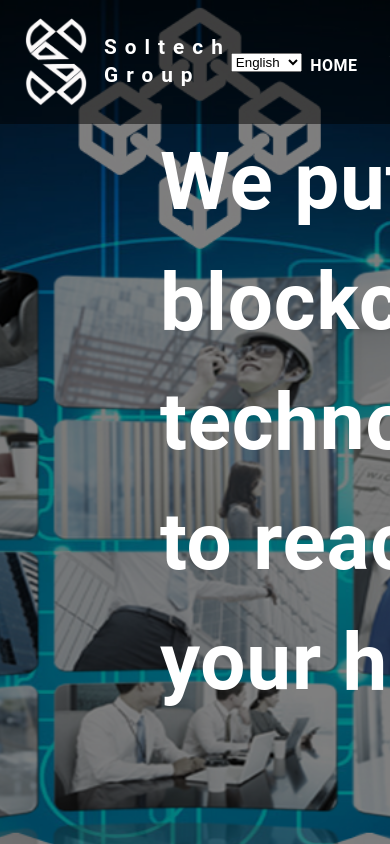
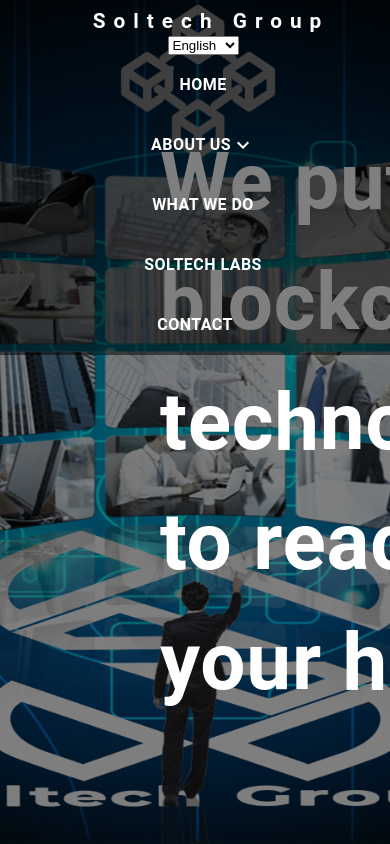
Before and after one commit to Manuelp1345/Soltech-group-v2, a React (Create React App) app: page / in a window 390 px wide. Shown: the top 844 px of the page. Built offline with nearby package versions, Linux system fonts and the light colour scheme.

Commit message:
semi responsive

```diff
--- a/src/components/ContainerCustom.tsx
+++ b/src/components/ContainerCustom.tsx
@@ -26,8 +26,8 @@ const ContainerCustom = ({ children, bg }) => {
   return (
     <Box
       sx={{
-        width: "100wh",
-        height: "calc(100vh + 30rem)",
+        width: { xs: "100%", md: "100wh" },
+        height: { xs: "100%", md: "calc(100vh + 30rem)" },
         position: "relative",
         backgroundImage: bgUrl,
         backgroundSize: "cover",
--- a/src/components/menu/CustomMenu.tsx
+++ b/src/components/menu/CustomMenu.tsx
@@ -20,6 +20,7 @@ const CustomMenu = () => {
       sx={{
         display: "flex",
         justifyContent: "space-between",
+        flexDirection: { xs: "column", md: "row" },
         backgroundColor: "rgba(0,0,0,0.5)",
         padding: "0.5rem",
         position: "fixed",
@@ -30,7 +31,7 @@ const CustomMenu = () => {
       <Box
         sx={{
           display: "flex",
-          flexDirection: "row",
+          flexDirection: { xs: "column", md: "row" },
           justifyContent: "center",
           alignItems: "center",
         }}
@@ -39,6 +40,7 @@ const CustomMenu = () => {
           component="img"
           src="IMG/logo sin letras.png"
           sx={{
+            display: { xs: "none", md: "block", lg: "block" },
             width: "4rem",
             marginLeft: "1rem",
           }}
@@ -84,7 +86,7 @@ const CustomMenu = () => {
         component="ul"
         sx={{
           display: "flex",
-          flexDirection: "row",
+          flexDirection: { xs: "column", md: "row" },
           justifyContent: "center",
           alignItems: "center",
           gap: "1rem",
```
